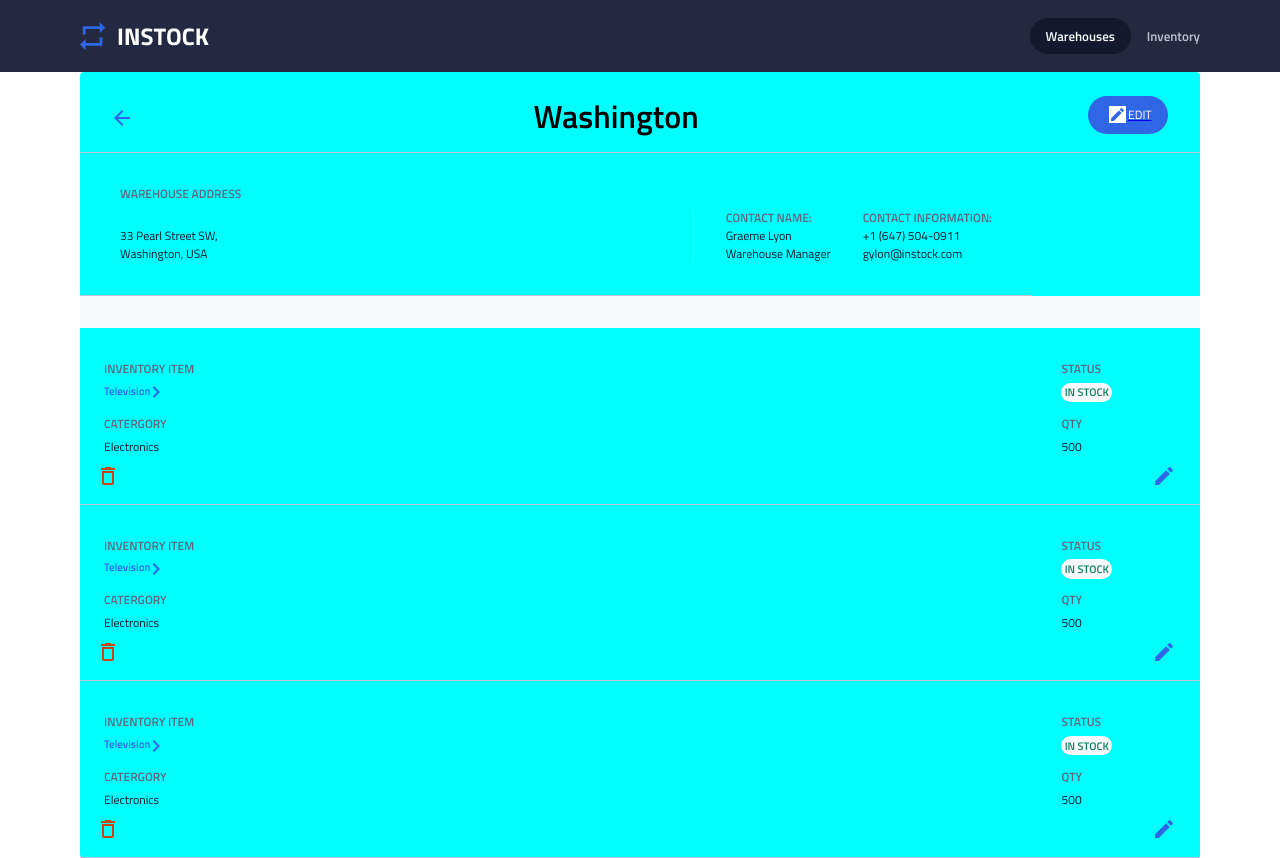
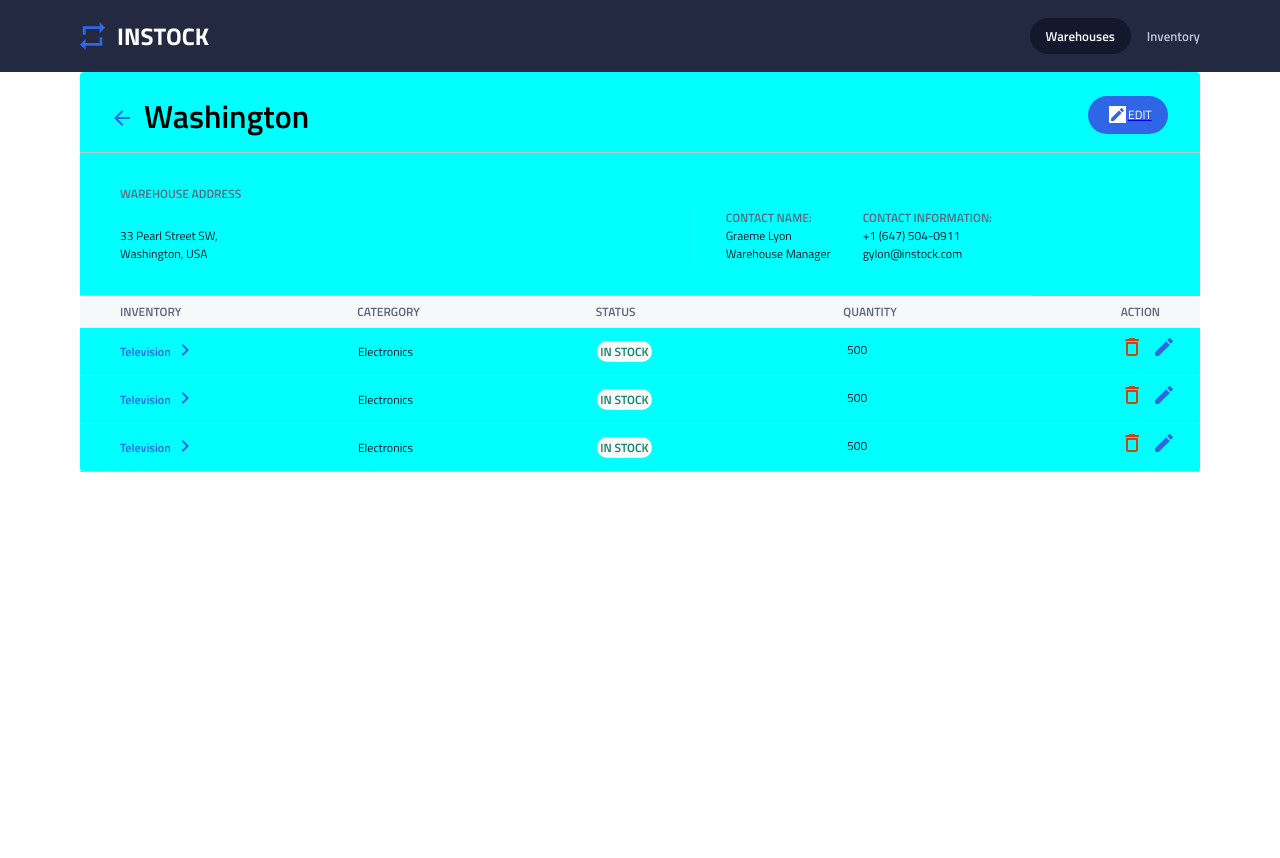
Before and after one commit to jacky-ui/InStock-BrainStation-Client, a React (Create React App) app: page /warehouse/1 in a window 1280 px wide. After the commit the page ends 800 px from the top, so only its background shows below. Built offline with nearby package versions, Linux system fonts and the light colour scheme.

Commit message:
create responsive inventory and link

```diff
--- a/src/components/WarehouseIndividual/WarehouseIndividual.js
+++ b/src/components/WarehouseIndividual/WarehouseIndividual.js
@@ -3,6 +3,7 @@ import editIcon from "../../assets/images/icons/edit-24px.svg";
 import previousIcon from "../../assets/images/icons/arrow_back-24px.svg";
 import deleteIcon from "../../assets/images/icons/delete_outline-24px.svg";
 import arrowRight from "../../assets/images/icons/chevron_right-24px.svg";
+import sortIcon from "../../assets/images/icons/sort-24px.svg";
 import { Link } from "react-router-dom";
 
 function WarehouseIndividual() {
@@ -17,7 +18,7 @@ function WarehouseIndividual() {
                     />
                 </Link>
                 <h1 className="container__head--title">Washington</h1>
-                <Link to="/">
+                <Link to="/warehouse/:warehouseId/edit">
                     <div className="container__head--circle">
                         <img
                             className="icon__edit"
@@ -50,7 +51,17 @@ function WarehouseIndividual() {
             </section>
 
             {/*Warehouse Inventory*/}
-            <div className="title__bar"></div>
+            <div className="title__bar">
+                <div className="title__bar--container">
+                    <h4 className="title__bar--heading">INVENTORY</h4>
+                    <h4 className="title__bar--heading">CATERGORY</h4>
+                    <h4 className="title__bar--heading">STATUS</h4>
+                </div>
+                <div className="title__bar--container">
+                    <h4 className="title__bar--heading">QUANTITY</h4>
+                    <h4 className="title__bar--heading title__bar--action">ACTION</h4>
+                </div>
+            </div>
             <section className="inventory">
                 <div className="inventory__container1">
                     <h4 className="inventory__header">INVENTORY ITEM</h4>
@@ -66,7 +77,38 @@ function WarehouseIndividual() {
                     <h4 className="inventory__header">STATUS</h4>
                     <p className="inventory__details--stock">IN STOCK</p>
                     <h4 className="inventory__header">QTY</h4>
-                    <p className="inventory__details">500</p>
+                    <p className="inventory__details inventory__details--quantity">500</p>
+                    <Link to="/inventory/:itemId/edit">
+                        <img
+                            src={editIcon}
+                            className="inventory__icon--edit"
+                        />
+                    </Link>
+                    <Link to="/">
+                        <img
+                            src={deleteIcon}
+                            className="inventory__icon--delete"
+                        />
+                    </Link>
+                </div>
+            </section>
+
+            <section className="inventory">
+                <div className="inventory__container1">
+                    <h4 className="inventory__header">INVENTORY ITEM</h4>
+                    <p className="inventory__details--color">Television</p>
+                    <img
+                        src={arrowRight}
+                        className="inventory__icon--right"
+                    />
+                    <h4 className="inventory__header">CATERGORY</h4>
+                    <p className="inventory__details">Electronics</p>
+                </div>
+                <div className="inventory__container2">
+                    <h4 className="inventory__header">STATUS</h4>
+                    <p className="inventory__details--stock">IN STOCK</p>
+                    <h4 className="inventory__header">QTY</h4>
+                    <p className="inventory__details inventory__details--quantity">500</p>
                     <Link to="/">
                         <img
                             src={editIcon}
@@ -97,38 +139,7 @@ function WarehouseIndividual() {
                     <h4 className="inventory__header">STATUS</h4>
                     <p className="inventory__details--stock">IN STOCK</p>
                     <h4 className="inventory__header">QTY</h4>
-                    <p className="inventory__details">500</p>
-                    <Link to="/">
-                        <img
-                            src={editIcon}
-                            className="inventory__icon--edit"
-                        />
-                    </Link>
-                    <Link to="/">
-                        <img
-                            src={deleteIcon}
-                            className="inventory__icon--delete"
-                        />
-                    </Link>
-                </div>
-            </section>
-
-            <section className="inventory">
-                <div className="inventory__container1">
-                    <h4 className="inventory__header">INVENTORY ITEM</h4>
-                    <p className="inventory__details--color">Television</p>
-                    <img
-                        src={arrowRight}
-                        className="inventory__icon--right"
-                    />
-                    <h4 className="inventory__header">CATERGORY</h4>
-                    <p className="inventory__details">Electronics</p>
-                </div>
-                <div className="inventory__container2">
-                    <h4 className="inventory__header">STATUS</h4>
-                    <p className="inventory__details--stock">IN STOCK</p>
-                    <h4 className="inventory__header">QTY</h4>
-                    <p className="inventory__details">500</p>
+                    <p className="inventory__details inventory__details--quantity">500</p>
                     <Link to="/">
                         <img
                             src={editIcon}
--- a/src/components/WarehouseIndividual/WarehouseIndividual.scss
+++ b/src/components/WarehouseIndividual/WarehouseIndividual.scss
@@ -34,6 +34,7 @@
 
         &--title {
             @include mixins.page-header-mobile;
+            margin-right: auto;
 
             @include variables.tablet {
                 @include mixins.page-header-desktop;
@@ -155,17 +156,34 @@
     position: relative;
 
     @include variables.tablet {
-        padding: 2rem 1.5rem;
-        padding-bottom: 2rem;
+        display: flex;
+        align-items: center;
+        padding: 0rem 2rem;
+        height: 3rem;
+    }
+    @include variables.desktop {
+        padding: 0rem 2.5rem;
     }
 
     &__container1 {
         padding-bottom: 1rem;
         margin-right: auto;
+
+        @include variables.tablet {
+            display: flex;
+            padding-bottom: unset;
+            margin-right: unset;
+        }
     }
     &__container2 {
         padding-bottom: 1rem;
         margin-right: 4rem;
+
+        @include variables.tablet {
+            display: flex;
+            padding-bottom: unset;
+            margin-right: auto;
+        }
     }
 
     &__header {
@@ -178,6 +196,7 @@
             @include mixins.table-header-desktop;
             color: variables.$Slate;
             font-weight: bold;
+            display: none;
         }
     }
     &__details {
@@ -187,6 +206,10 @@
         @include variables.tablet {
             @include mixins.body-small-desktop;
             color: variables.$Instock-Black;
+            margin-right: 4rem;
+        }
+        @include variables.desktop {
+            margin-right: 9rem;
         }
 
         &--color {
@@ -194,6 +217,17 @@
             color: variables.$Instock-Indigo;
             padding-bottom: 1rem;
             font-weight: bold;
+
+            @include variables.tablet {
+                padding-bottom: unset;
+                @include mixins.body-small-desktop;
+                color: variables.$Instock-Indigo;
+                font-weight: bold;
+                margin-right: 7rem;
+            }
+            @include variables.desktop {
+                margin-right: 11.7rem;
+            }
         }
         &--stock {
             @include mixins.body-small-mobile;
@@ -203,6 +237,23 @@
             background-color: variables.$Light-Grey;
             border-radius: 2.375rem;
             margin-bottom: 0.8rem;
+
+            @include variables.tablet {
+                margin-bottom: unset;
+                @include mixins.body-small-desktop;
+                color: variables.$Green;
+                font-weight: bold;
+            }
+        }
+        &--quantity {
+            @include variables.tablet {
+                position: absolute;
+                right: 8.3rem;
+            }
+
+            @include variables.desktop {
+                margin-right: 12.5rem;
+            }
         }
     }
     &__icon--edit {
@@ -214,11 +265,24 @@
         position: absolute;
         left: 1rem;
         bottom: 1rem;
+
+        @include variables.tablet {
+            left: unset;
+            right: 3.5rem;
+        }
     }
     &__icon--right {
         position: absolute;
         left: 4rem;
         bottom: 6.2rem;
+
+        @include variables.tablet {
+            left: 5rem;
+            bottom: 0.8rem;
+        }
+        @include variables.desktop {
+            left: 5.8rem;
+        }
     }
 }
 
@@ -226,10 +290,35 @@
     display: none;
 
     @include variables.tablet {
-        display: block;
+        display: flex;
+        align-items: center;
+        justify-content: space-between;
         background-color: variables.$Light-Grey;
         width: 100%;
-        padding-bottom: 2rem;
+        height: 2rem;
+        padding: 0rem 2rem;
+    }
+    @include variables.desktop {
+        padding: 0rem 2.5rem;
+    }
+    &--heading {
+        @include mixins.table-header-desktop;
+        color: variables.$Slate;
+        font-weight: bold;
+
+        @include variables.desktop {
+            margin-right: 5rem;
+        }
+    }
+    &--container {
+        display: flex;
+        gap: 6rem;
+    }
+    &--action {
+        @include variables.desktop {
+            margin-right: unset;
+            margin-left: 3rem;
+        }
     }
 }
 
```
